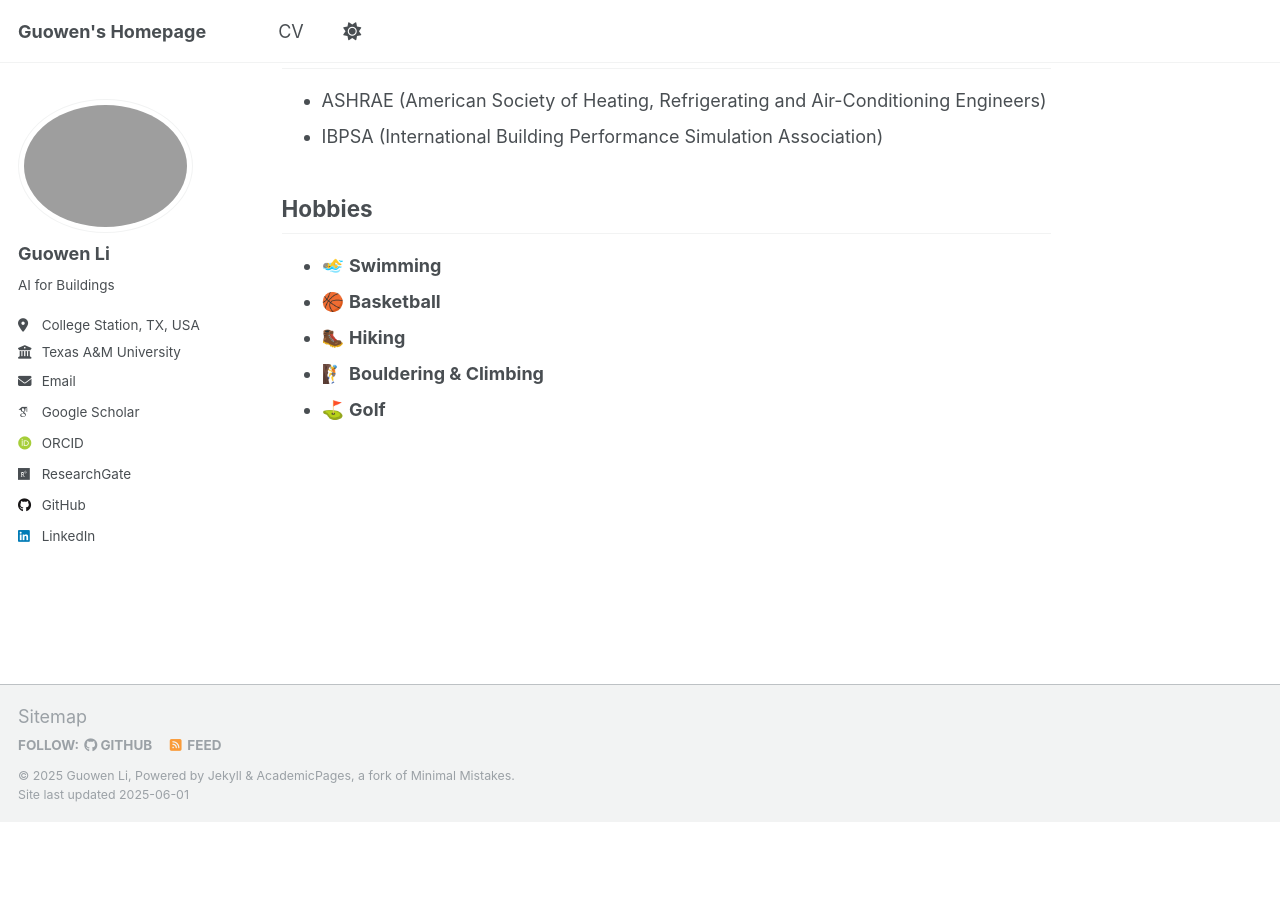
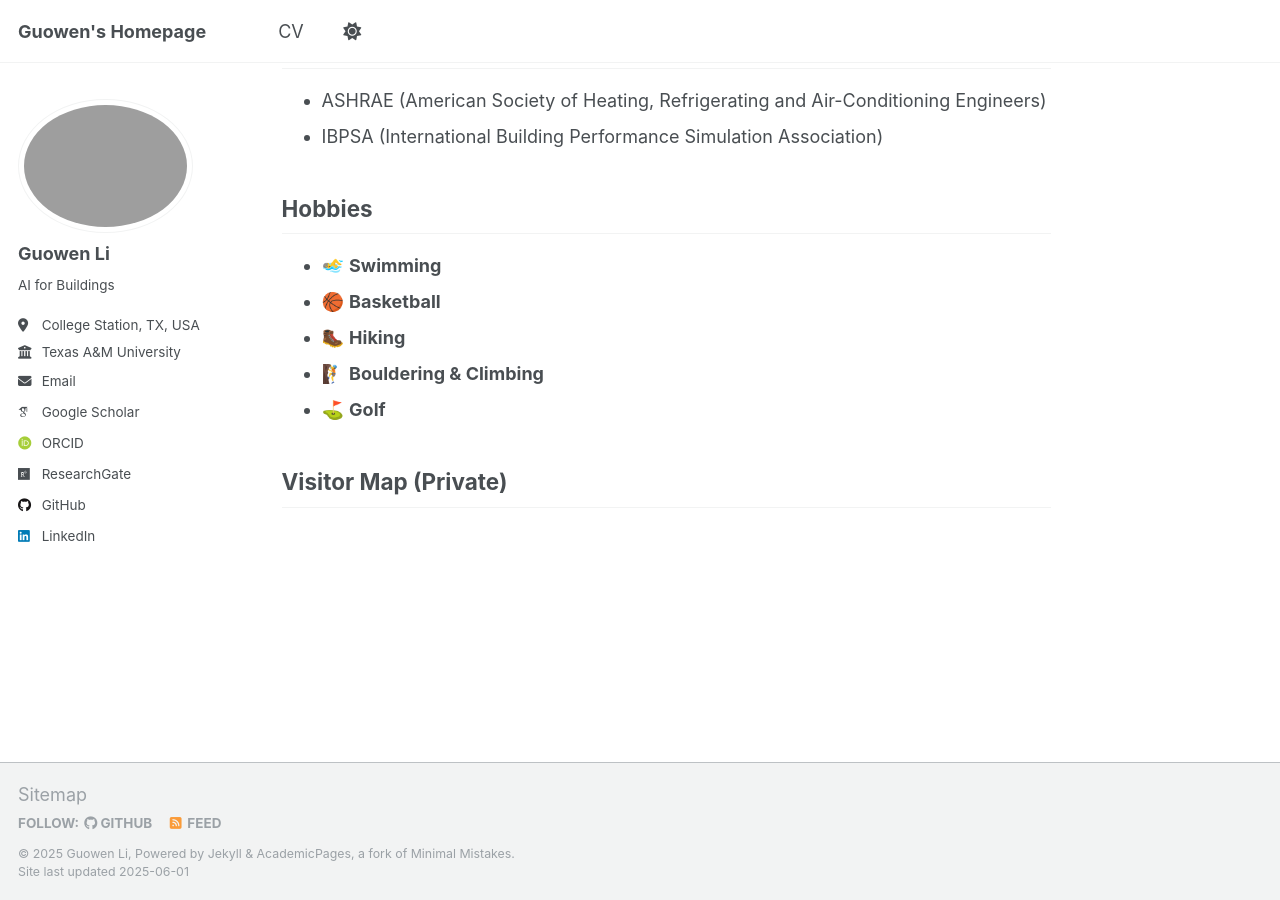
Before and after one commit to GuowenLi-PhD/GuowenLi-PhD.github.io, a Jekyll site: the page built from _pages/about.md, in a window 1280 px wide and 900 px high, scrolled down 1102 px. Built offline with Jekyll 4.4.1, drawn with Linux system fonts in a browser that asks for light colours; some web fonts are replaced; before the commit the page ends 1924 px from its top, so only the background shows below that.

Commit message:
Update about.md
Added visitor map

```diff
--- a/_pages/about.md
+++ b/_pages/about.md
@@ -47,3 +47,23 @@ Hobbies
 - 🥾 **Hiking**
 - 🧗 **Bouldering & Climbing**
 - ⛳ **Golf**
+
+
+
+
+
+
+## Visitor Map (Private)
+
+<div id="visitor-map" style="display: none;">
+  <a href="https://clustrmaps.com/site/1c6df" title="Visitor Map">
+    <img src="https://clustrmaps.com/map_v2.png?d=9MjzTw70Ctkb06AXOfH7vAiZXGRf1pMIJ4Cna7Xk1A4&cl=ffffff" />
+  </a>
+</div>
+
+<script>
+  const urlParams = new URLSearchParams(window.location.search);
+  if (urlParams.get('showmap') === '1') {
+    document.getElementById('visitor-map').style.display = 'block';
+  }
+</script>
```
